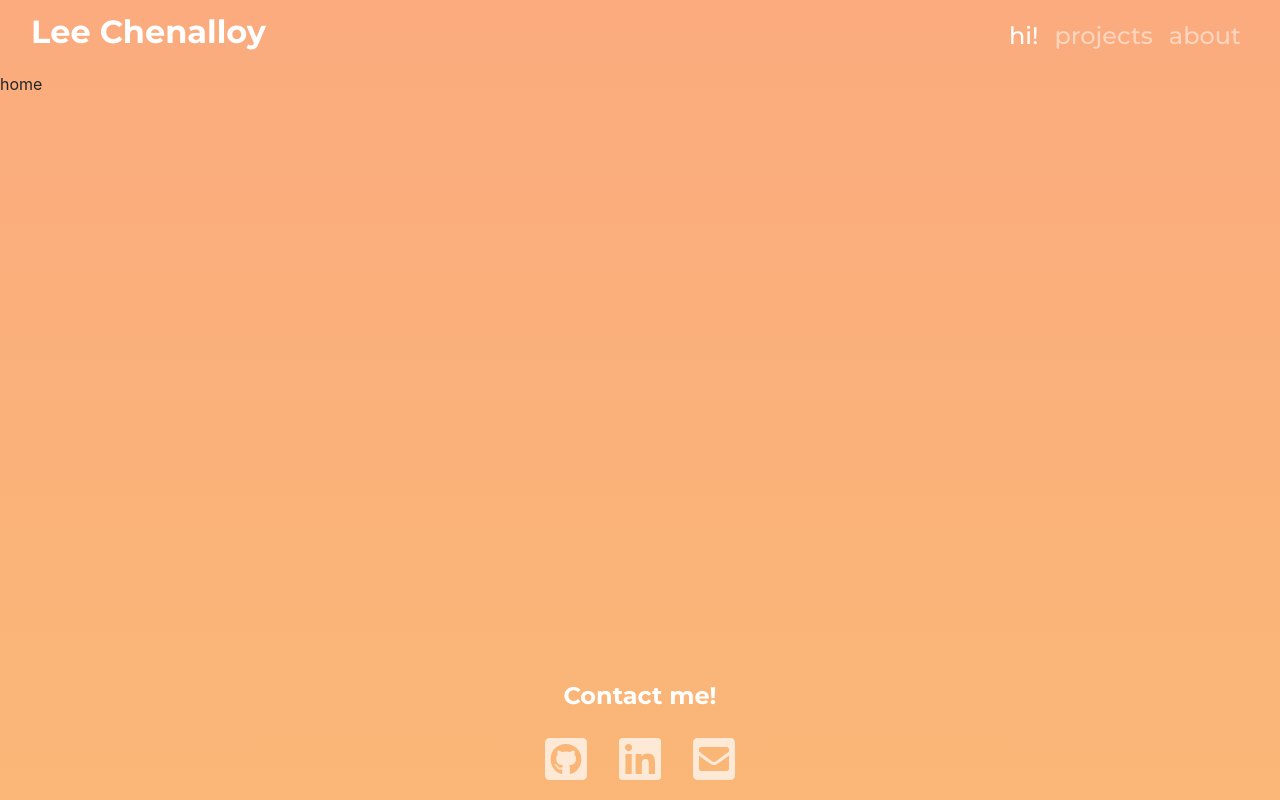
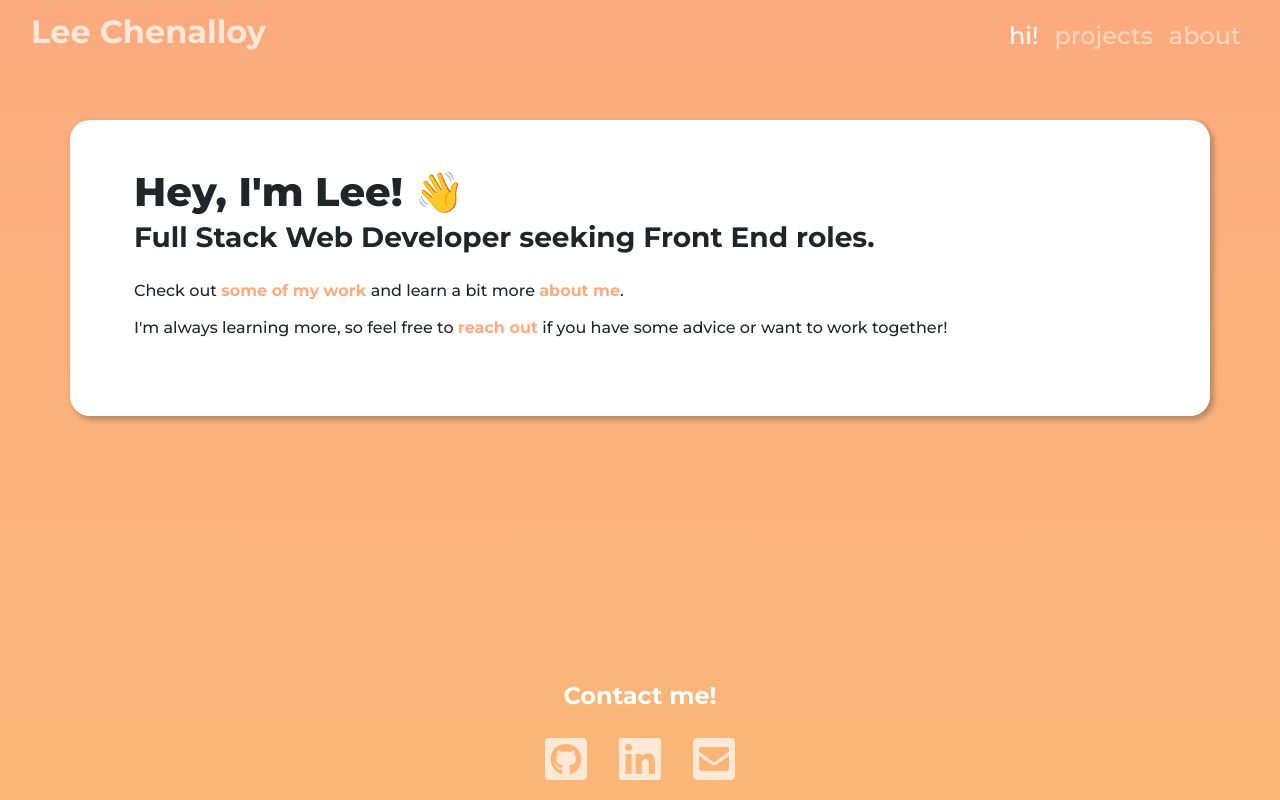
Before and after one commit to chenallee/portfolio-react, a React (Create React App) app: page / in a window 1280 px wide. Built offline with nearby package versions, Linux system fonts and the light colour scheme; the HTML template or start-up script is replaced by a standard one.

Commit message:
homepage v1

```diff
--- a/src/App.css
+++ b/src/App.css
@@ -6,6 +6,7 @@ body {
     margin: 0;
     padding: 0;
     min-height: 100vh;
+    line-height: 1.rem;
 }
 #root{
     display: flex;
@@ -13,9 +14,6 @@ body {
     flex-direction: column;
     margin: 0;
 }
-
-
-
 
 ::selection{
     background-color: rgba(142, 157, 204, .5);
@@ -31,13 +29,39 @@ h2, h3, h4, h5, h6 {
     font-weight: 700;
 }
 
+h3 {
+    margin-top: -.7rem;
+    margin-bottom: 1.5rem;
+}
+
+/* .em1 {
+    background: #FBAB7E;
+    background-clip: text;
+    -webkit-background-clip: text;
+    -webkit-text-fill-color: transparent;
+} */
+
+.content p a {
+    color: #FBAB7E;
+    font-weight: 600;
+}
+.content p a:hover {
+    color: #F7CE68;
+    animation: pulse 5s alternate;
+    animation-iteration-count: infinite;
+}
+
+a h2 {
+    color: rgba(255,255,255,.7);
+}
+
+a h2:hover {
+    color: rgba(255,255,255,.8);
+    text-shadow: 2px 2px 10px rgba(255,255,255,.5);
+}
 /* footer styles */
 /* had to get super specific to override bootstrap style 🙄  */
 .footer {
-    /* background-color: #FBAB7E;
-    background: linear-gradient(180deg, #FBAB7E 0%, #F7CE68 100%) no-repeat scroll; */
-    /* position: absolute;
-    bottom: 0; */
     margin-top: auto;
 }
 
@@ -45,7 +69,7 @@ h2, h3, h4, h5, h6 {
     color: rgba(255,255,255,.7);
 }
 
-.linkHover:hover, .iconLink:hover {
+.iconLink:hover {
     position: relative;
     top: -3px;
     color: rgba(255,255,255);
@@ -55,10 +79,14 @@ h2, h3, h4, h5, h6 {
 .content {
     background-color: white;
     font-family: 'Montserrat', sans-serif;
-    margin: 2rem auto;
-    padding: 2rem;
+    margin: 3rem auto;
+    padding: 3rem 4rem 4rem 4rem;
     border-radius: 20px;
-    box-shadow: 3px 3px 5px 1px rgba(215, 218, 218, 0.3);
+    box-shadow: 3px 3px 5px 1px rgba(46, 49, 49, .3);
+}
+
+.content p {
+    margin: .8rem 0;
 }
 
 /* about page styles */
@@ -108,3 +136,24 @@ h2, h3, h4, h5, h6 {
     position: relative;
     box-shadow: 3px 3px 3px 1px rgba(46, 49, 49, .3) inset;
 }
+
+@keyframes pulse {
+    100%,0%{
+        color: #FBAB7E;
+    }
+    25%{
+        color: #F7CE68;
+    }
+    45%{
+        color: #8E9DCC;
+    }
+    50%{
+        color: rgba(125, 132, 178, .8);
+    }
+    55%{
+        color: #8E9DCC;
+    }
+    75% {
+        color: #F7CE68;
+    }
+}
--- a/src/App.js
+++ b/src/App.js
@@ -12,7 +12,7 @@ import Footer from './components/Footer';
 import 'bootstrap/dist/css/bootstrap.min.css';
 import './App.css';
 
-import { Container } from 'react-bootstrap';
+// import { Container } from 'react-bootstrap';
 
 //import fontawesome, add brand icons to library
 import { library } from '@fortawesome/fontawesome-svg-core';
--- a/src/components/pages/Home.js
+++ b/src/components/pages/Home.js
@@ -1,9 +1,18 @@
 import React from 'react';
+import { Container } from 'react-bootstrap';
+import { Link } from 'react-router-dom';
 
 function Home() {
   return (
     <>
-      home
+      <Container className='content'>
+        <div>
+          <h1>Hey, I'm<span class='em1'> Lee</span>! 👋  </h1>
+          <h3>Full Stack Web Developer seeking <span className='em1'>Front End</span> roles.</h3>
+          <p className>Check out <Link as={Link} to='/projects'>some of my work </Link>and learn a bit more <Link as={Link} to='/about'>about me</Link>. </p>
+          <p>I'm always learning more, so feel free to <a href='mailto:lchenalloy@gmail.com' target='_blank' rel="noopener noreferrer">reach out</a> if you have some advice or want to work together!</p>
+        </div>
+      </Container>
     </>
   );
 }
```
